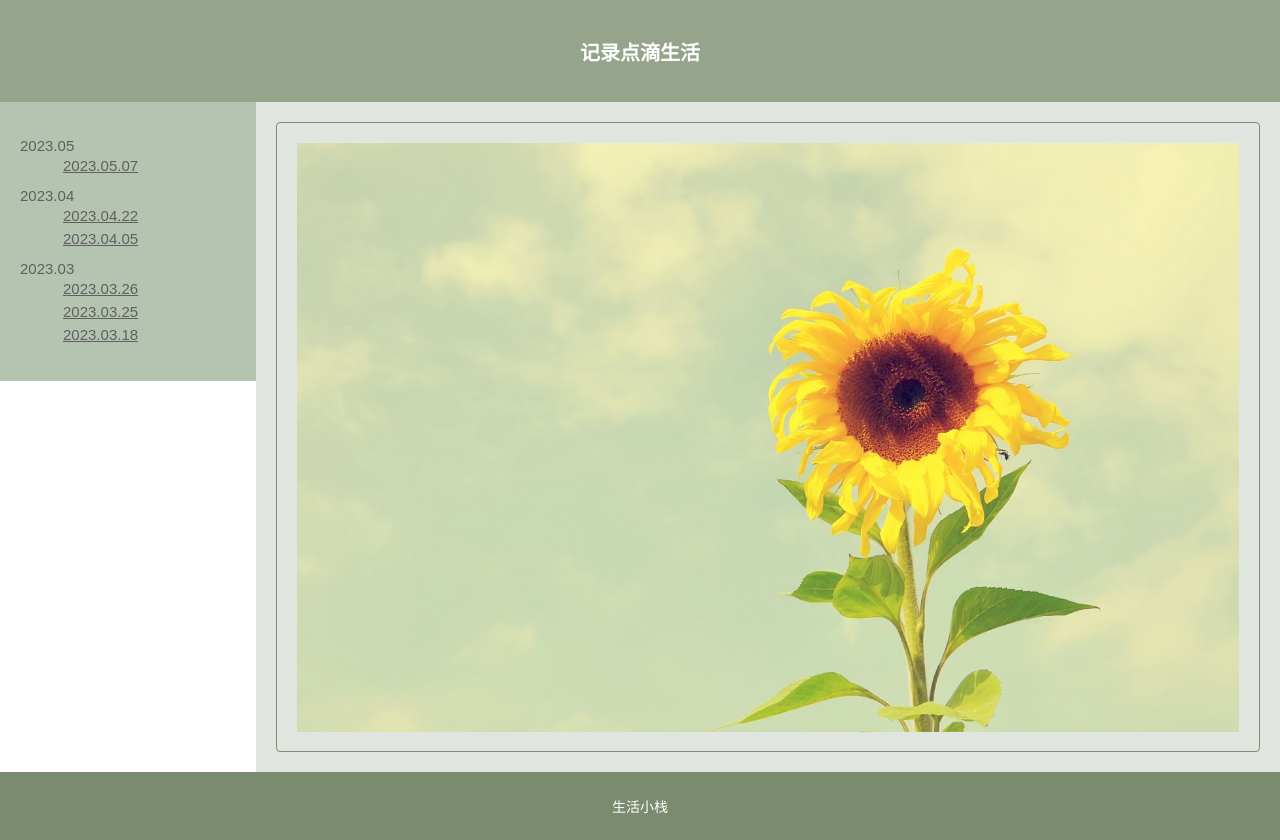
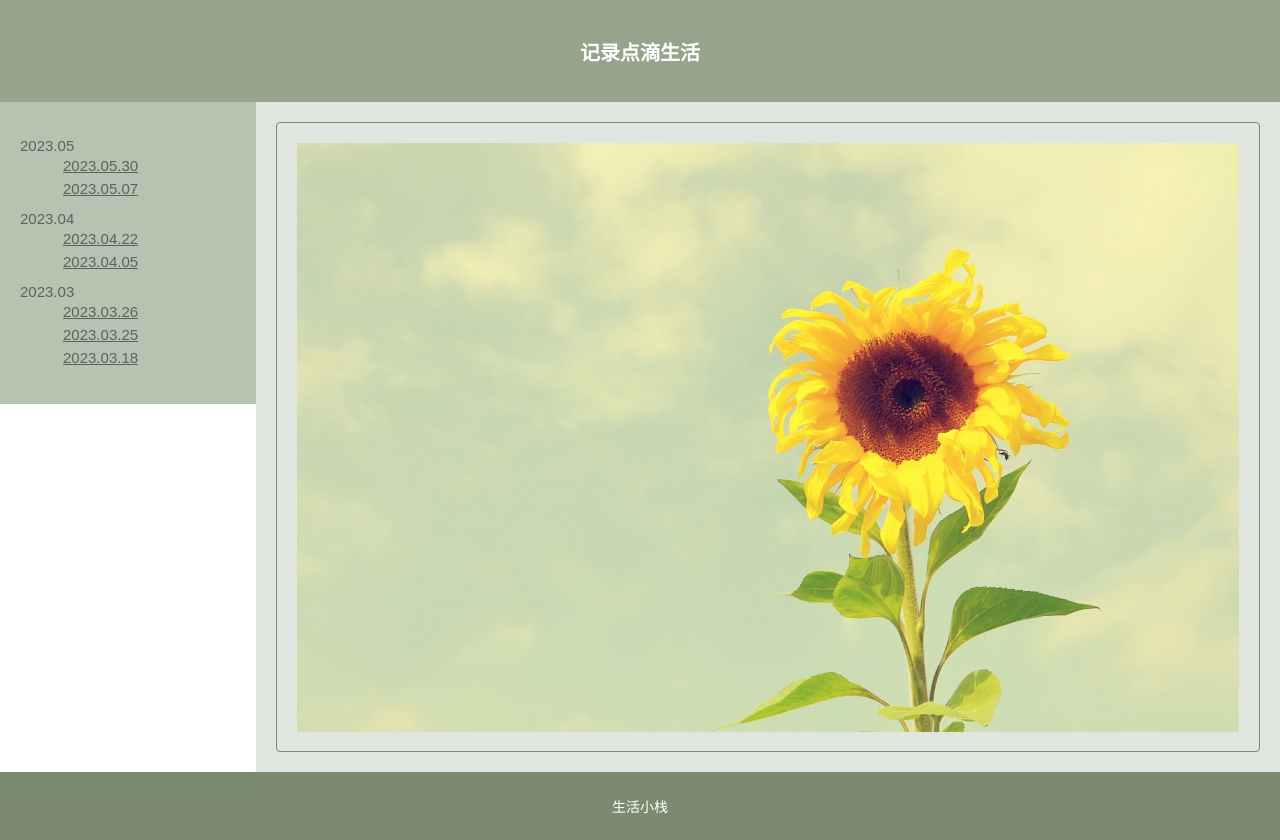
Before and after one commit to liuxirf/MyBlog, a plain HTML site: page index.html in a window 1280 px wide. Drawn offline with nearby package versions, Linux system fonts and the light colour scheme.

Commit message:
outing季节

```diff
--- a/index.html
+++ b/index.html
@@ -122,6 +122,7 @@
         <nav id="menu">
             <dl>
                 <dt>2023.05</dt>
+                <dd><a class="date" href="#">2023.05.30</a></dd>
                 <dd><a class="date" href="#">2023.05.07</a></dd>
                 <dt>2023.04</dt>
                 <dd><a class="date" href="#">2023.04.22</a></dd>
```
Also changed, not shown: 1 other file.
